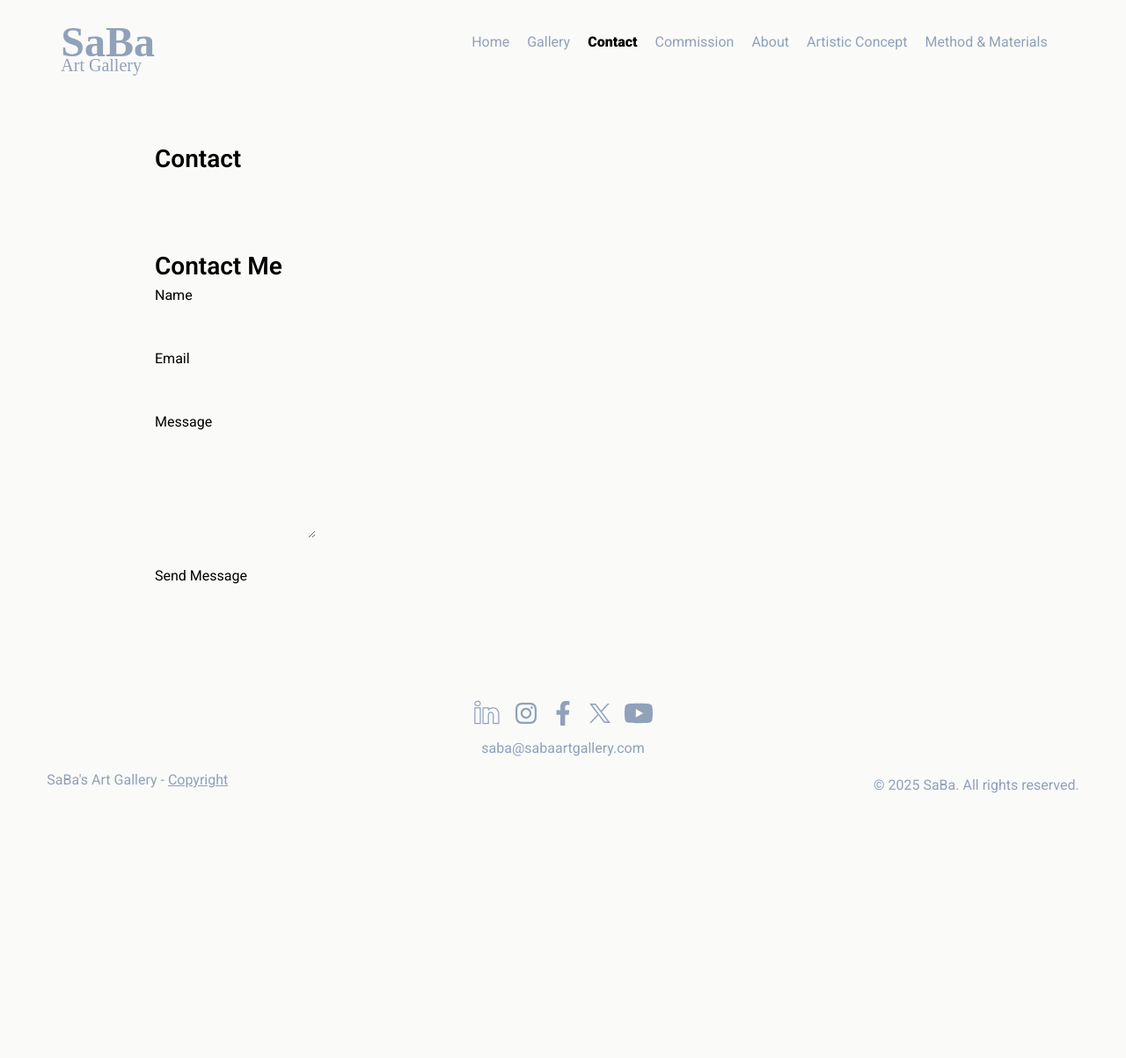
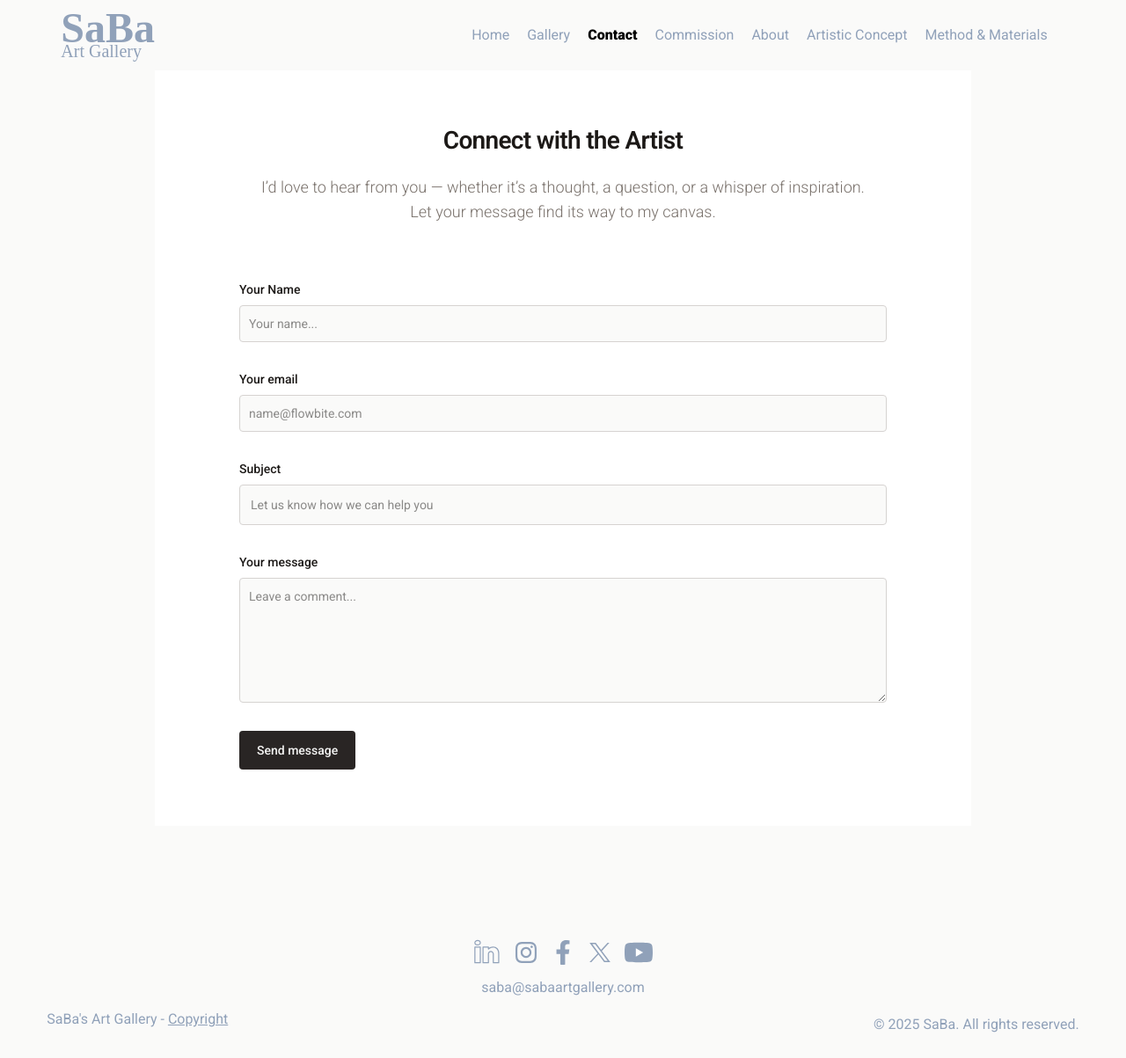
Before and after one commit to sabaRome/sabaartgallery, a Jekyll site: the page built from contact/index.html, in a window 1280 px wide. Shown: the whole page at 88% size. Built offline with Jekyll 4.4.1, drawn with Linux system fonts in a browser that asks for light colours; some web fonts are replaced; before the commit the page ends 931 px from its top, so only the background shows below that.

Commit message:
edit Form

```diff
--- a/_layouts/default.html
+++ b/_layouts/default.html
@@ -19,18 +19,18 @@
 
 
 </head>
-<body class="relative body-layout">
+<body class="body-layout">
 
   <!-- Header -->
-  <header class="absolute inset-0 z-10 w-full mt-4 md:w-11/12 sm:mx-auto">
-    <div class="flex items-center justify-between px-4">
+  <header class="relative w-full md:w-11/12 sm:mx-auto">
+    <div class="absolute inset-0 flex items-center justify-between px-4">
 
       <a href="/" class="transition duration-150 ease-in-out logo-link arizonia-regular text-slate-400 hover:font-bold hover:text-stone-800 hover:scale-120">
         <span class="logo-title arizonia-regular">SaBa</span>
         <span class="logo-subtitle arizonia-regular">Art Gallery</span>
       </a>
 
-      <div class="space-x-2 topnav md:space-x-5 text-slate-400" id="myTopnav">
+      <div class="mt-20 space-x-2 topnav md:space-x-5 text-slate-400" id="myTopnav">
          <a href="/" class="{% if page.url == '/' %}active{% endif %}">Home</a>
         <a href="/gallery/" class="{% if page.url == '/gallery/' %}active{% endif %}">Gallery</a>
         <a href="/contact/" class="{% if page.url == '/contact/' %}active{% endif %}">Contact</a>
--- a/assets/css/customStyles.css
+++ b/assets/css/customStyles.css
@@ -33,6 +33,7 @@ html {
   font-family: "Roboto", sans-serif;
   font-size: inherit;
   font-weight: inherit;
+  color: inherit;
 }
 
 
@@ -175,18 +176,18 @@ h6 {
 
 @media screen and (max-width: 600px) {
   .topnav.responsive {
-        position: relative;
+        /* position: relative; */
         background-color: rgb(244, 244, 244);
-        /* box-shadow: 1px 2px #cdcdcd; */
         border: 1px solid #b5b5b5;
         width: fit-content;
         padding: 1rem;
-        margin: 0.75rem;
+        margin: 32rem 1rem 0 !important;
     }
   .topnav.responsive .icon {
-    position: absolute;
-    right: 0;
-    top: 0;
+    position: fixed;
+    right: 1.5rem;
+    top: 1.5rem;
+
   }
   .topnav.responsive a {
     float: none;
--- a/contact/index.html
+++ b/contact/index.html
@@ -3,27 +3,48 @@ layout: default
 title: Contact
 ---
 
-<h2>Contact</h2>
+<section class="bg-white">
+  <div class="max-w-screen-md px-4 py-8 mx-auto lg:py-16">
+      <h2 class="text-4xl font-extrabold tracking-tight text-center text-stone-900">
+        Connect with the Artist
+      </h2>
+      <p class="mt-6 mb-8 font-light text-center text-stone-500 lg:mb-16 sm:text-lg">
+        I’d love to hear from you — whether it’s a thought, a question, or a whisper of inspiration.<br>
+        Let your message find its way to my canvas.
+      </p>
+      <form action="https://formsubmit.co/saba@sabaartgallery.com" method="POST" class="space-y-8">
+          <div>
+              <label for="name" class="block mb-2 text-sm font-medium text-stone-900">
+                    Your Name
+                </label>
+              <input type="name" id="name" class="bg-stone-50 border border-stone-300 text-stone-900 text-sm rounded focus:ring-primary-500 focus:border-primary-500 block w-full p-2.5" placeholder="Your name..." required>
+          </div>
+          <div>
+              <label for="email" class="block mb-2 text-sm font-medium text-stone-900">
+                    Your email
+                </label>
+              <input type="email" id="email" class="bg-stone-50 border border-stone-300 text-stone-900 text-sm rounded focus:ring-primary-500 focus:border-primary-500 block w-full p-2.5" placeholder="name@flowbite.com" required>
+          </div>
+          <div>
+              <label for="subject" class="block mb-2 text-sm font-medium text-stone-900">
+                    Subject
+                </label>
+              <input type="text" id="subject" class="block w-full p-3 text-sm border rounded text-stone-900 border-stone-300 bg-stone-50 focus:ring-primary-500 focus:border-primary-500" placeholder="Let us know how we can help you" required>
+          </div>
+          <div class="sm:col-span-2">
+              <label for="message" class="block mb-2 text-sm font-medium text-stone-900 dark:text-stone-400">
+                    Your message
+                </label>
+              <textarea id="message" rows="6" class="block p-2.5 w-full text-sm text-stone-900 bg-stone-50 rounded border border-stone-300 focus:ring-primary-500 focus:border-primary-500" placeholder="Leave a comment..." required></textarea>
+          </div>
 
-<h2>Contact Me</h2>
+          <!-- Optional: Customize subject, thank-you page, etc. -->
+          <input type="hidden" name="_subject" value="New contact from SabaArtGallery">
+          <input type="hidden" name="_next" value="https://sabaartgallery.com/thank-you/">
+          <input type="hidden" name="_captcha" value="true">
+          <input type="text" name="_honey" style="display:none">
 
-<form action="https://formsubmit.co/saba@sabaartgallery.com" method="POST">
-
-  <input type="text" name="_honey" style="display:none">
-
-  <label for="name">Name</label><br>
-  <input type="text" name="name" id="name" required><br><br>
-
-  <label for="email">Email</label><br>
-  <input type="email" name="email" id="email" required><br><br>
-
-  <label for="message">Message</label><br>
-  <textarea name="message" id="message" rows="5" required></textarea><br><br>
-
-  <!-- Optional: Customize subject, thank-you page, etc. -->
-  <input type="hidden" name="_subject" value="New contact from SabaArtGallery">
-  <input type="hidden" name="_next" value="https://sabaartgallery.com/thank-you/">
-  <input type="hidden" name="_captcha" value="true">
-
-  <button type="submit">Send Message</button>
-</form>
+          <button type="submit" class="px-5 py-3 text-sm font-medium text-center rounded cursor-pointer text-stone-100 bg-stone-800 sm:w-fit hover:bg-stone-100 hover:text-stone-800 hover:border hover:border-stone-300 focus:ring-4 focus:outline-none focus:ring-primary-300">Send message</button>
+      </form>
+  </div>
+</section>
```
